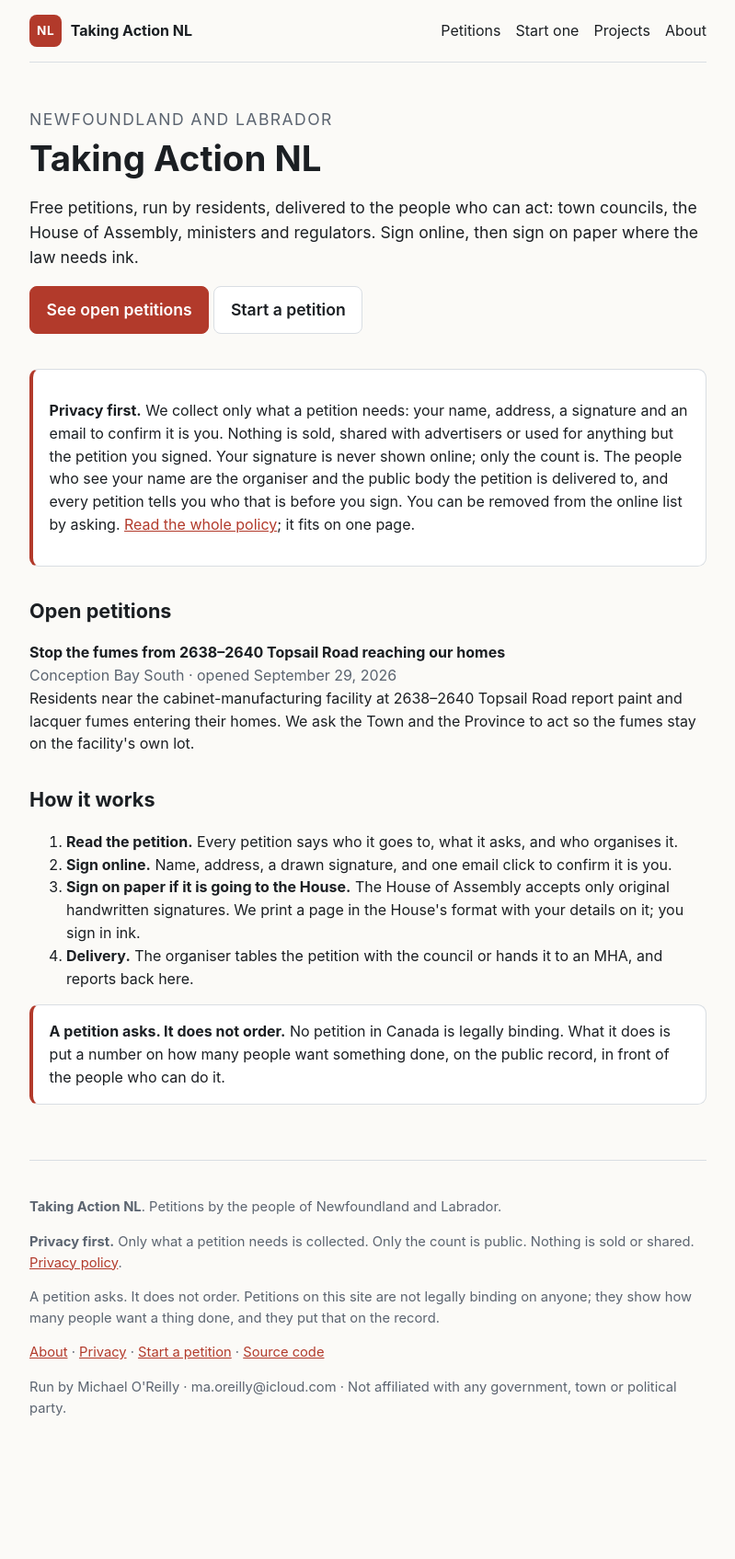
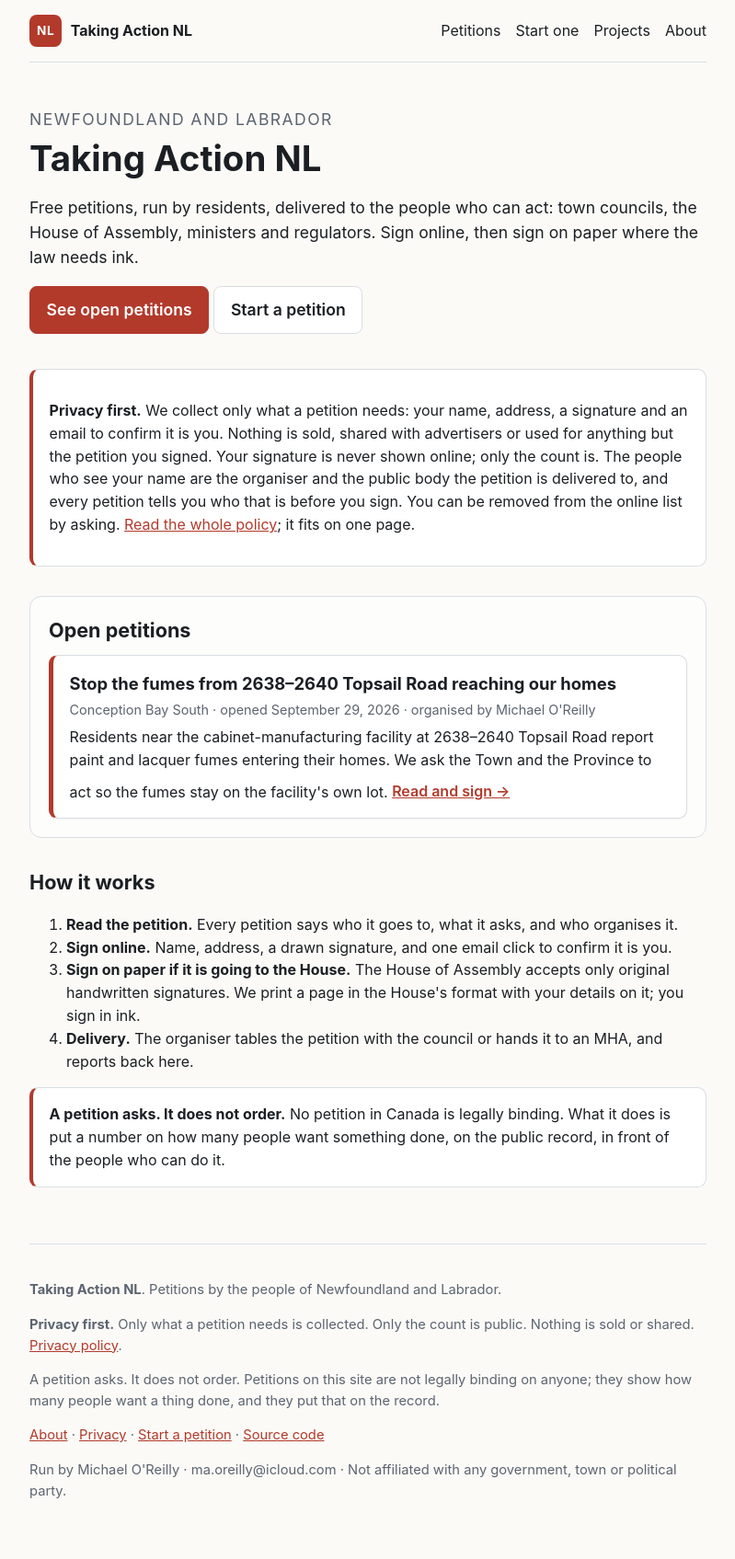
Before and after one commit to MichaelOrSd/taking-action-nl, a Jekyll site: the page built from index.md, in a window 1280 px wide. Shown: the whole page at 92% size, without its empty margins (240-1039 px from the left). Built offline with Jekyll 4.4.1, drawn with Linux system fonts in a browser that asks for light colours; before the commit the page ends 1605 px from its top, so only the background shows below that.

Commit message:
Home: box the petitions section and show each petition as a bordered card
Co-Authored-By: Claude Fable 5.1 <noreply@anthropic.com>

```diff
--- a/assets/css/site.css
+++ b/assets/css/site.css
@@ -44,8 +44,14 @@ h2 { font-size: 1.35rem; margin: 2rem 0 .6rem; } h3 { font-size: 1.1rem; margin:
 .check { display: flex; gap: .5rem; align-items: flex-start; font-weight: 400; margin: .5rem 0; }
 .hp { position: absolute; left: -9999px; }
 .form-msg { margin-top: .8rem; font-weight: 600; } .form-msg.ok { color: var(--ok); } .form-msg.err { color: var(--err); } .form-msg.warn { color: var(--warn); }
-.petition-list { list-style: none; padding: 0; } .petition-list li { margin: .8rem 0; }
-.petition-list a { font-weight: 700; text-decoration: none; color: var(--ink); } .petition-list a:hover { text-decoration: underline; }
+.petition-list { list-style: none; padding: 0; margin: 0; display: grid; gap: 1rem; }
+.petition-list li { background: var(--card); border: 1px solid var(--line); border-left: 5px solid var(--accent); border-radius: .6rem; padding: 1rem 1.1rem; box-shadow: 0 1px 2px rgba(0,0,0,.05); }
+.petition-list li .title { display: block; font-size: 1.15rem; font-weight: 700; color: var(--ink); text-decoration: none; margin-bottom: .2rem; }
+.petition-list li .title:hover { text-decoration: underline; }
+.petition-list li .meta { display: block; color: var(--muted); font-size: .9rem; margin-bottom: .4rem; }
+.petition-list li .go { display: inline-block; margin-top: .6rem; font-weight: 600; }
+#petitions { margin-top: 2rem; padding: 1.25rem; border: 1px solid var(--line); border-radius: .8rem; background: color-mix(in srgb, var(--card) 60%, var(--bg)); }
+#petitions h2:first-child { margin-top: 0; }
 .hero { padding: 1.5rem 0 .5rem; } .hero p { font-size: 1.1rem; }
 table { border-collapse: collapse; width: 100%; font-size: .95rem; } th, td { border: 1px solid var(--line); padding: .4rem .5rem; text-align: left; vertical-align: top; }
 @media print {
--- a/index.md
+++ b/index.md
@@ -19,9 +19,10 @@ permalink: /
   {% assign open = site.petitions | where: "status", "open" | sort: "opened" | reverse %}
   {% for p in open %}
     <li>
-      <a href="{{ p.url | relative_url }}">{{ p.title }}</a><br>
-      <span class="muted">{{ p.community }} · opened {{ p.opened | date: "%B %-d, %Y" }}</span><br>
+      <a class="title" href="{{ p.url | relative_url }}">{{ p.title }}</a>
+      <span class="meta">{{ p.community }} · opened {{ p.opened | date: "%B %-d, %Y" }} · organised by {{ p.organiser }}</span>
       {{ p.summary }}
+      <a class="go" href="{{ p.url | relative_url }}">Read and sign →</a>
     </li>
   {% endfor %}
   {% if open.size == 0 %}<li class="muted">No open petitions yet.</li>{% endif %}
@@ -31,7 +32,7 @@ permalink: /
   {% if closed.size > 0 %}
   <h2>Delivered and closed</h2>
   <ul class="petition-list">
-  {% for p in closed %}<li><a href="{{ p.url | relative_url }}">{{ p.title }}</a> <span class="muted">· {{ p.status }}</span></li>{% endfor %}
+  {% for p in closed %}<li><a class="title" href="{{ p.url | relative_url }}">{{ p.title }}</a><span class="meta">{{ p.community }} · {{ p.status }}</span></li>{% endfor %}
   </ul>
   {% endif %}
 </section>
```
